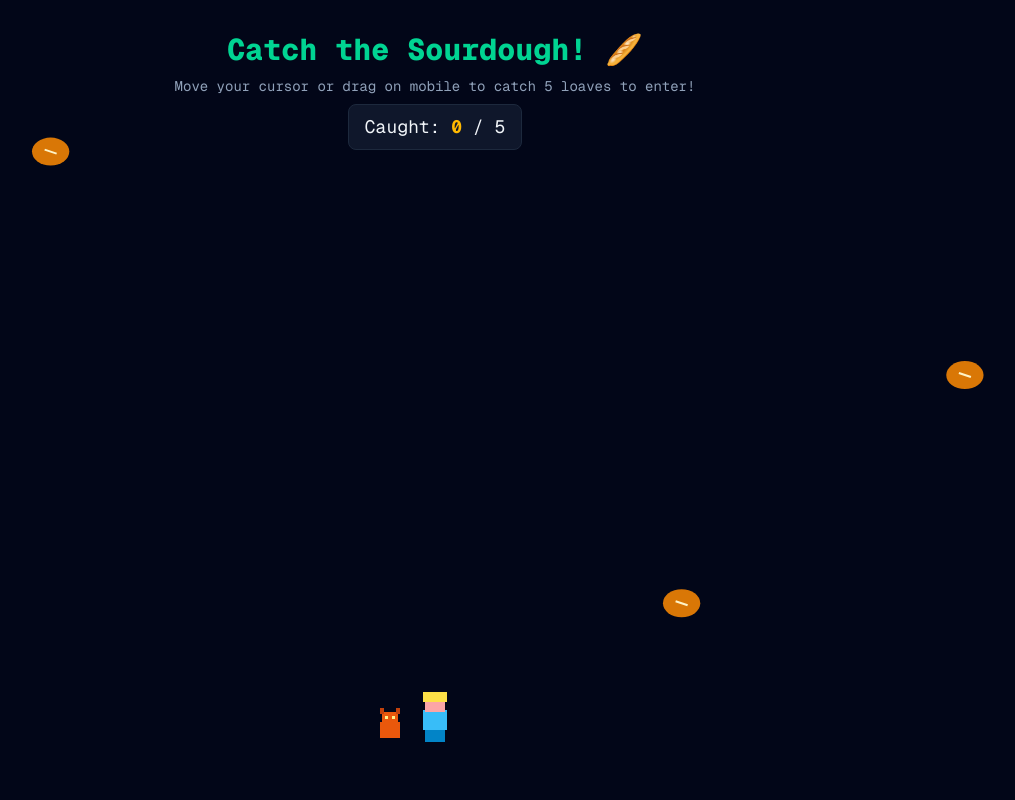
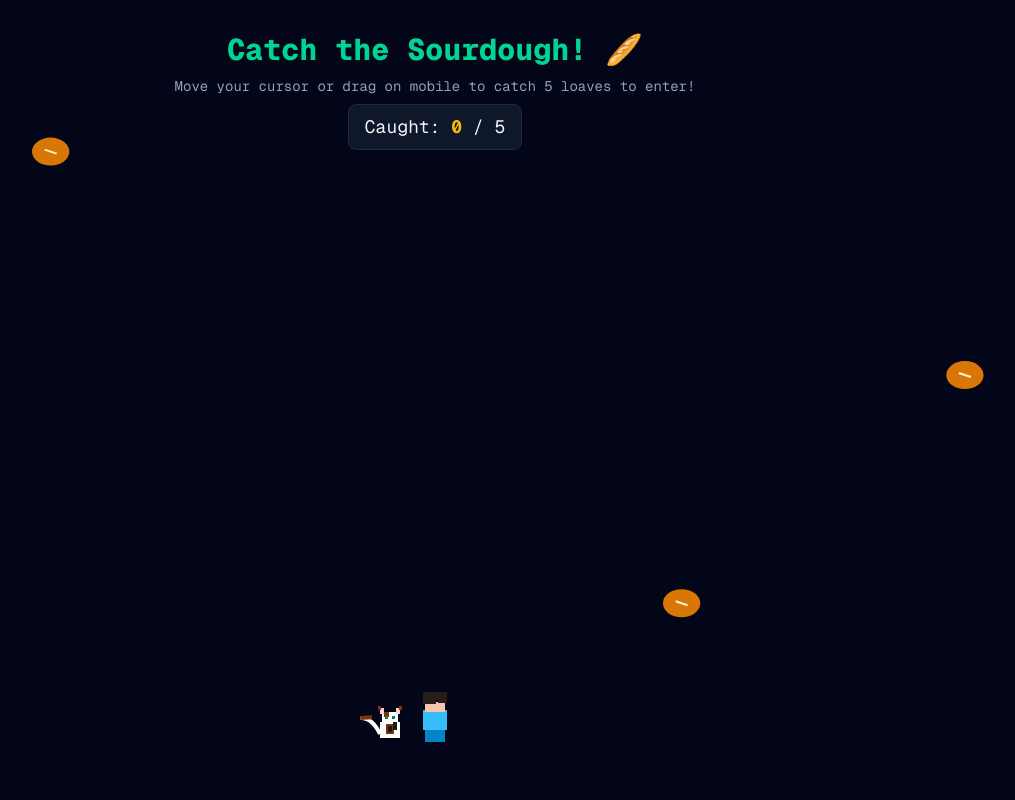
Before and after one commit to yshunbin/shunb-in, a Next.js app: page / in a window 1280 px wide. Shown: the top 800 px of the page, without its empty margins (205-1220 px from the left). Built offline with nearby package versions, Linux system fonts and the light colour scheme.

Commit message:
fix: animation visuals

```diff
--- a/src/app/loading-game.tsx
+++ b/src/app/loading-game.tsx
@@ -28,13 +28,21 @@
     window.addEventListener("resize", handleResize);
 
     const targetPos = { x: width / 2 };
+    let isMoving = false;
+    let moveTimeout: NodeJS.Timeout;
+
     const handlePointerMove = (e: PointerEvent) => {
       targetPos.x = e.clientX;
+      isMoving = true;
+      clearTimeout(moveTimeout);
+      moveTimeout = setTimeout(() => {
+        isMoving = false;
+      }, 150);
     };
     window.addEventListener("pointermove", handlePointerMove);
 
     const boy = { x: width / 2, y: height - 80, size: 36 };
-    const cat = { x: width / 2 - 40, y: height - 70, size: 24 };
+    const cat = { x: width / 2 - 45, y: height - 70, size: 24 };
     const sourdoughs: Array<{ x: number; y: number; speed: number; size: number }> = [];
 
     const spawnInterval = setInterval(() => {
@@ -46,30 +54,81 @@
       });
     }, 1000);
 
+    // Render Boy (Beige skin & 60/40 Haircut)
     function drawPixelBoy(x: number, y: number) {
       if (!ctx) return;
-      ctx.fillStyle = "#38bdf8"; // Blue shirt
+      // Blue Shirt
+      ctx.fillStyle = "#38bdf8";
       ctx.fillRect(x - 12, y - 10, 24, 20);
-      ctx.fillStyle = "#fde047"; // Hair
-      ctx.fillRect(x - 12, y - 28, 24, 10);
-      ctx.fillStyle = "#fca5a5"; // Skin
+
+      // Beige Skin
+      ctx.fillStyle = "#f5c6aa";
       ctx.fillRect(x - 10, y - 18, 20, 10);
-      ctx.fillStyle = "#0284c7"; // Pants
+
+      // Dark Brown Hair with 60/40 Parting (Slightly asymmetrical left/right split)
+      ctx.fillStyle = "#291d18";
+      ctx.fillRect(x - 12, y - 28, 24, 8); // Top hair
+      ctx.fillRect(x - 12, y - 22, 13, 6); // 60% side overhang (Left)
+      ctx.fillRect(x + 3, y - 22, 9, 5);   // 40% side overhang (Right)
+
+      // Pants
+      ctx.fillStyle = "#0284c7";
       ctx.fillRect(x - 10, y + 10, 20, 12);
     }
 
-    function drawAmericanCurlCat(x: number, y: number) {
+    // Render White + Brown/Black Tabby American Curl Cat with Dynamic Tail
+    let tailAngle = 0;
+    function drawAmericanCurlCat(x: number, y: number, moving: boolean) {
       if (!ctx) return;
-      ctx.fillStyle = "#ea580c"; // Orange tabby body
-      ctx.fillRect(x - 10, y - 8, 20, 16);
+
+      // Animate tail sway speed based on movement
+      if (moving) {
+        tailAngle += 0.25;
+      } else {
+        tailAngle += 0.05;
+      }
+      const tailWiggle = Math.sin(tailAngle) * 8;
+
+      // --- Animated Tail (White base, brown tip) ---
+      ctx.strokeStyle = "#ffffff";
+      ctx.lineWidth = 4;
+      ctx.beginPath();
+      ctx.moveTo(x - 10, y + 4);
+      ctx.quadraticCurveTo(x - 18, y - 5 + tailWiggle, x - 22 + tailWiggle, y - 12);
+      ctx.stroke();
+
+      // Brown Tail Tip
+      ctx.strokeStyle = "#78350f";
+      ctx.lineWidth = 4;
+      ctx.beginPath();
+      ctx.moveTo(x - 18, y - 5 + tailWiggle);
+      ctx.lineTo(x - 22 + tailWiggle, y - 12);
+      ctx.stroke();
+
+      // White Body
+      ctx.fillStyle = "#ffffff";
+      ctx.fillRect(x - 10, y - 8, 20, 16); // Body
       ctx.fillRect(x - 8, y - 18, 16, 10); // Head
 
-      // Backwards Curled Ears
-      ctx.fillStyle = "#c2410c";
+      // Brown / Black Tabby Patches
+      ctx.fillStyle = "#78350f"; // Brown patch
+      ctx.fillRect(x - 4, y - 6, 8, 10);
+      ctx.fillRect(x - 6, y - 18, 5, 5);
+
+      ctx.fillStyle = "#1c1917"; // Black tabby stripe details
+      ctx.fillRect(x - 2, y - 4, 4, 6);
+      ctx.fillRect(x + 3, y - 8, 4, 8);
+
+      // Backwards Curled Ears (American Curl feature!)
+      ctx.fillStyle = "#fecdd3"; // Pink inner ear
       ctx.fillRect(x - 10, y - 22, 4, 6);
       ctx.fillRect(x + 6, y - 22, 4, 6);
+      ctx.fillStyle = "#78350f"; // Outer curl tip
+      ctx.fillRect(x - 12, y - 24, 3, 4);
+      ctx.fillRect(x + 9, y - 24, 3, 4);
 
-      ctx.fillStyle = "#fef08a"; // Eyes
+      // Eyes
+      ctx.fillStyle = "#15803d"; // Green cat eyes
       ctx.fillRect(x - 5, y - 14, 3, 3);
       ctx.fillRect(x + 2, y - 14, 3, 3);
     }
@@ -94,12 +153,15 @@
 
     function update() {
       if (!ctx) return;
+
+      const speed = Math.abs(targetPos.x - boy.x);
       boy.x += (targetPos.x - boy.x) * 0.15;
       cat.x += (boy.x - 45 - cat.x) * 0.08;
 
       ctx.clearRect(0, 0, width, height);
 
-      drawAmericanCurlCat(cat.x, cat.y);
+      // Draw entities (Passes 'isMoving' to trigger fast tail wag)
+      drawAmericanCurlCat(cat.x, cat.y, speed > 1 || isMoving);
       drawPixelBoy(boy.x, boy.y);
 
       for (let i = sourdoughs.length - 1; i >= 0; i--) {
```
